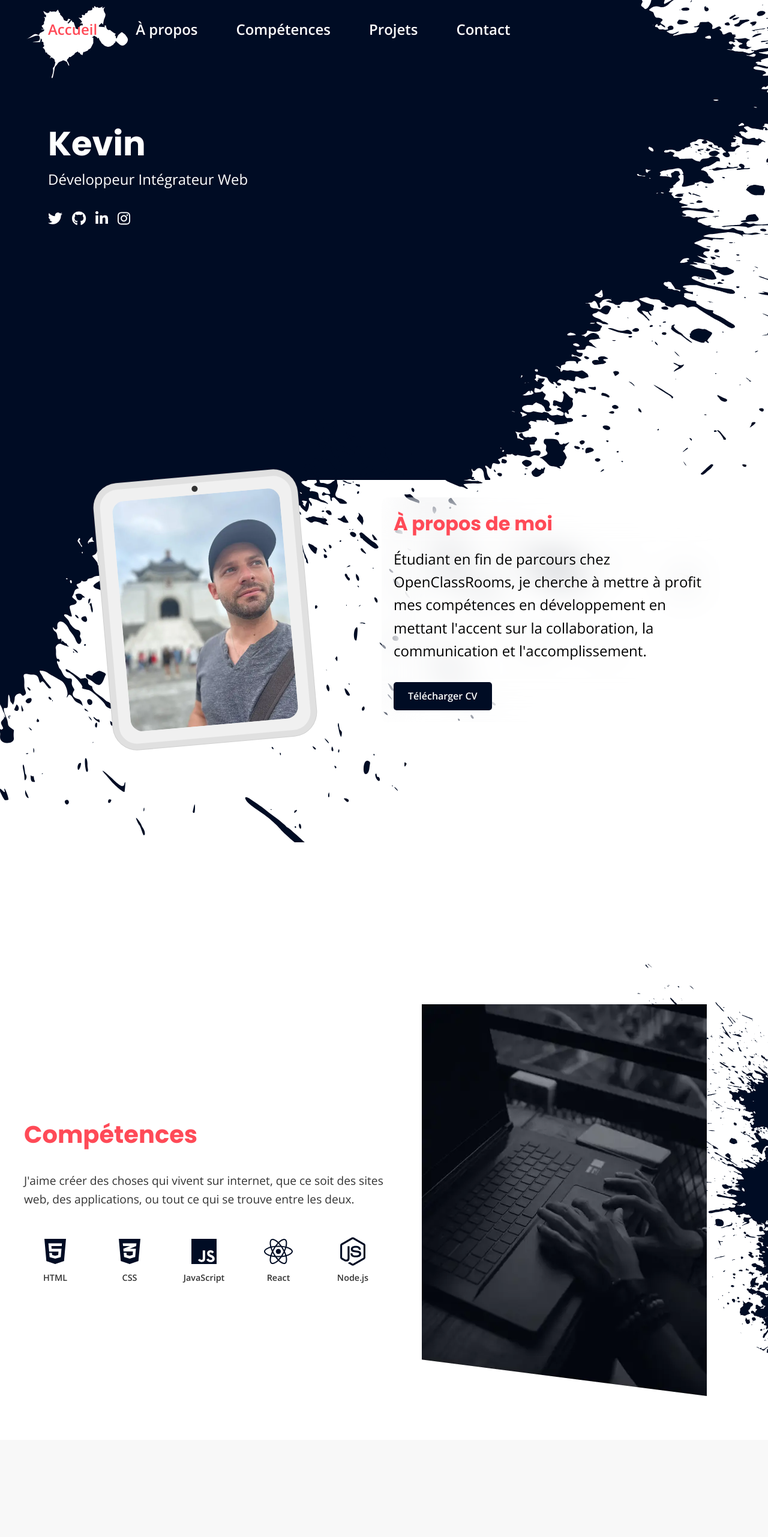
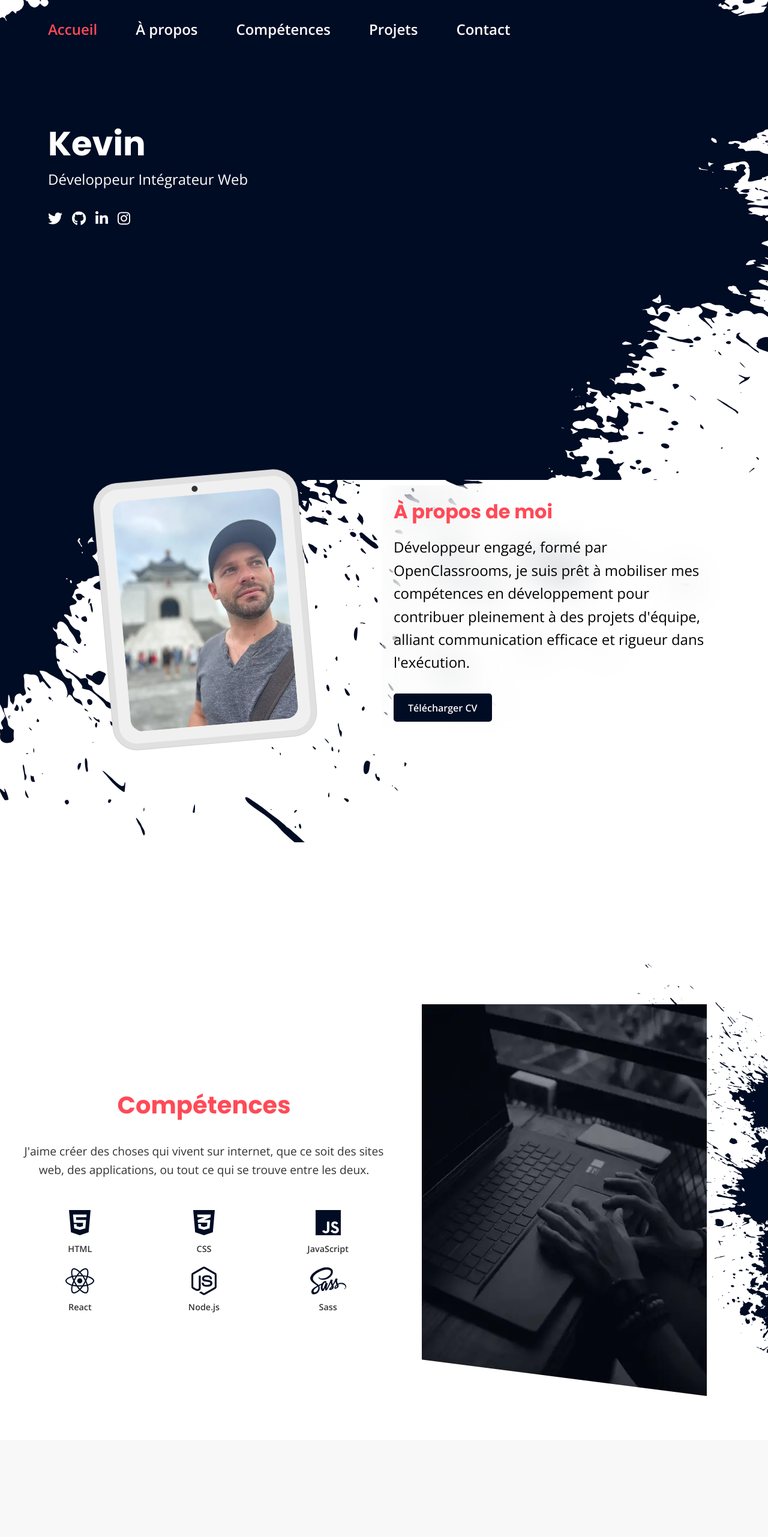
Before and after one commit to Kevin13600/Uyttenbroeck_Kevin_12_Creez_et_publiez_votre_portfolio_de_developpeur_16102024, a React (Vite) app: page / in a window 1280 px wide. Shown: the top 2562 px of the page at 60% size. Built offline with nearby package versions, Linux system fonts and the light colour scheme.

Commit message:
Modifications mineurs

```diff
--- a/src/components/About.jsx
+++ b/src/components/About.jsx
@@ -27,8 +27,7 @@ const BackgroundImage = styled.div`
   background-repeat: no-repeat;
   transform: rotate(22deg);
   z-index: 1;
-  max-width: 1700px;
-  min-width: 1100px;
+  width: 1700px;
   height: 125vh;
   overflow: hidden;
 `;
@@ -218,8 +217,7 @@ const About = () => {
         <TextContainer>
           <Title>À propos de moi</Title>
           <Description>
-            Étudiant en fin de parcours chez OpenClassRooms, je cherche à mettre à profit mes compétences en
-            développement en mettant l'accent sur la collaboration, la communication et l'accomplissement.
+          Développeur engagé, formé par OpenClassrooms, je suis prêt à mobiliser mes compétences en développement pour contribuer pleinement à des projets d'équipe, alliant communication efficace et rigueur dans l'exécution.
           </Description>
           <DownloadButton href="#" download>
             Télécharger CV
--- a/src/components/HeaderHero.jsx
+++ b/src/components/HeaderHero.jsx
@@ -10,8 +10,7 @@ const HeaderHeroWrapper = styled.div`
   background-image: url(${heroBackground});
   background-size: cover;
   background-position: right center;
-  max-width: 1700px;
-  min-width: 1550px;
+  width: 1700px;
   height: 100vh;
   display: flex;
   flex-direction: column;
@@ -21,22 +20,15 @@ const HeaderHeroWrapper = styled.div`
 
 const VectorBackground = styled.div`
   position: absolute;
-  top: 10px;
-  left: 44px;
-  width: 280px;
-  height: 300px;
+  width: 200px;
+  height: 150px;
+  top: -36px;
+  left: -40px;
   background-image: url(${vectorImage});
   background-size: contain;
   background-repeat: no-repeat;
   background-position: top left;
   z-index: 1;
-
-  @media (max-width: 1111px) {
-    width: 200px;
-    height: 150px;
-    top: -36px;
-    left: -40px;
-  }
 
   @media (max-width: 768px) {
     width: 150px;
--- a/src/components/Skills.jsx
+++ b/src/components/Skills.jsx
@@ -1,7 +1,7 @@
 import React from 'react';
 import styled from 'styled-components';
 import { FontAwesomeIcon } from '@fortawesome/react-fontawesome';
-import { faHtml5, faCss3Alt, faJs, faReact, faNodeJs } from '@fortawesome/free-brands-svg-icons';
+import { faHtml5, faCss3Alt, faJs, faReact, faNodeJs, faSass } from '@fortawesome/free-brands-svg-icons';
 import skillsImage from '../assets/skills-image.webp';
 import skillsSvg from '../assets/skills.svg';
 
@@ -44,10 +44,10 @@ const Container = styled.div`
 const ContentWrapper = styled.div`
   flex: 1;
   max-width: 50%;
+  text-align: center;
 
   @media (max-width: 992px) {
     max-width: 100%;
-    text-align: center;
   }
 `;
 
@@ -75,12 +75,8 @@ const Description = styled.p`
 
 const SkillsWrapper = styled.div`
   display: grid;
-  grid-template-columns: repeat(5, 1fr);
+  grid-template-columns: repeat(3, 1fr);
   gap: 20px;
-
-  @media (max-width: 768px) {
-    grid-template-columns: repeat(3, 1fr);
-  }
 
   @media (max-width: 480px) {
     grid-template-columns: repeat(2, 1fr);
@@ -98,7 +94,7 @@ const SkillIcon = styled(FontAwesomeIcon)`
   transition: transform 0.3s ease;
 
   &:hover {
-    transform: scale(1.1);
+    transform: scale(1.2);
   }
 
   @media (max-width: 768px) {
@@ -165,6 +161,7 @@ const skills = [
   { name: 'JavaScript', icon: faJs },
   { name: 'React', icon: faReact },
   { name: 'Node.js', icon: faNodeJs },
+  { name: 'Sass', icon: faSass },
 ];
 
 const Skills = () => (
```
Also changed, not shown: favicon.webp (added), 1 other file (tests, documents, lock files or other folders).
